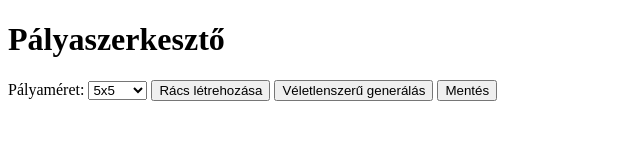
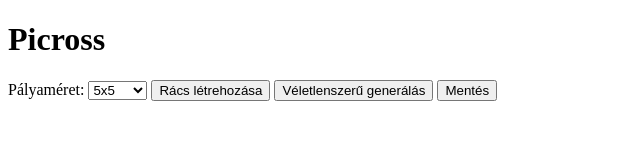
Before and after one commit to BardosMark/P-lyaszerkeszt-, a plain HTML site: page index.html in a window 1280 px wide. Shown: the whole page, without its empty margins (0-640 px from the left). Drawn offline with Linux system fonts and the light colour scheme.

Commit message:
Update index.html

```diff
--- a/index.html
+++ b/index.html
@@ -1,16 +1,14 @@
-  <!DOCTYPE html>
+<!DOCTYPE html>
 <html lang="hu">
   <head>
     <meta charset="UTF-8" />
     <meta name="viewport" content="width=device-width, initial-scale=1.0" />
-    <link rel="stylesheet" href="stlye.css">
-    <title>Pályaszerkesztő</title>
-
-
-
+    <link rel="stylesheet" href="stlye.css" />
+    <title>Pálya</title>
   </head>
   <body>
-    <h1>Pályaszerkesztő</h1>
+    <div id="containeer">
+    <h1>Picross</h1>
     <label for="size">Pályaméret:</label>
     <select id="size">
       <option value="5">5x5</option>
@@ -23,5 +21,6 @@
     <button onclick="saveGrid()">Mentés</button>
     <div class="grid-container"><div id="grid"></div></div>
     <script src="program.js"></script>
+    </div>
   </body>
 </html>
```
